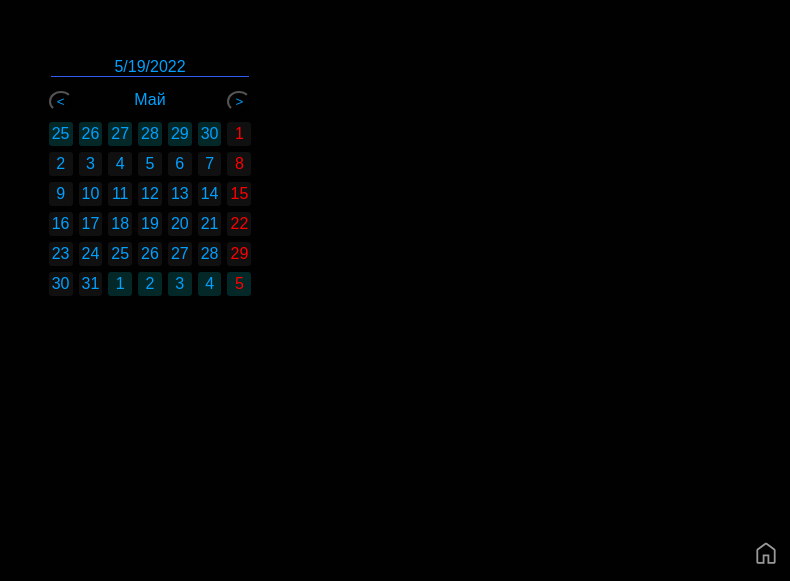
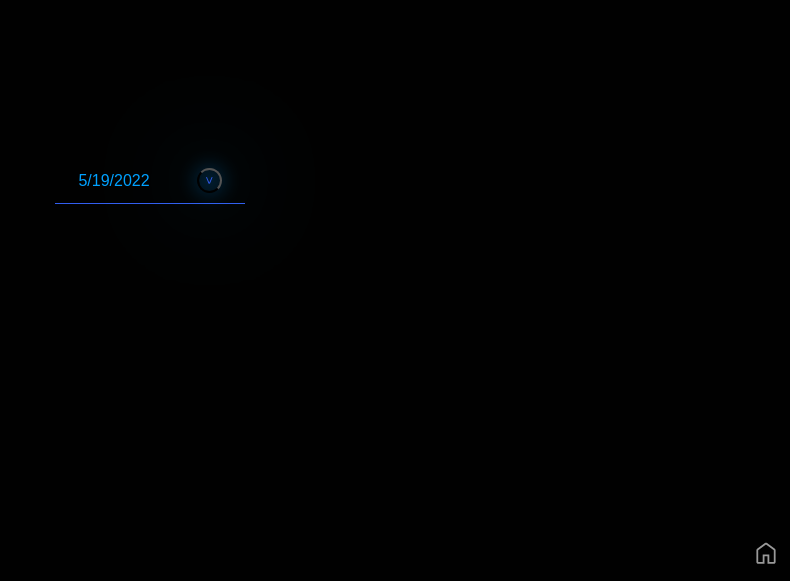
Before and after one commit to dvsherbakov/feature-store, a React (Create React App) app: page /dp in a window 1280 px wide. Shown: the part 219-800 px from the top of the page, without its empty margins (490-1280 px from the left). Built offline with nearby package versions, Linux system fonts and the light colour scheme.

Commit message:
switch date selector

```diff
--- a/src/components/DataPicker/DataPicker.tsx
+++ b/src/components/DataPicker/DataPicker.tsx
@@ -1,4 +1,4 @@
-import React, {useCallback, useState} from 'react';
+import React, {useCallback, useEffect, useState} from 'react';
 import styles from './datapicker.module.scss'
 import {getMonthDays} from "./getMonthDays";
 import {months} from "./types";
@@ -6,6 +6,14 @@ import {months} from "./types";
 export const DataPicker = () => {
     const [month, setMonth] = useState<number>((new Date()).getMonth())
     const [selectedDate, setSelectedDate] = useState<Date>(new Date())
+    const [visible, setVisible] = useState<boolean>(false)
+
+    useEffect(() => {
+        if (visible)
+            setTimeout(() => {
+                setVisible(false)
+            }, 5000)
+    }, [selectedDate]) // eslint-disable-line react-hooks/exhaustive-deps
 
     const handleNextMonth = useCallback(() => {
         setMonth(month === 11 ? 0 : (cur) => cur + 1)
@@ -14,6 +22,10 @@ export const DataPicker = () => {
     const handlePrevMonth = useCallback(() => {
         setMonth(month === 0 ? 11 : (cur) => cur - 1)
     }, [month])
+
+    const visibleSwitcher = useCallback(() => {
+        setVisible((v) => !v)
+    }, [])
 
     const m = getMonthDays(2022, month)
 
@@ -25,14 +37,18 @@ export const DataPicker = () => {
         {itm.getDate()}
     </div>))
 
-    return (<div className={styles['dataPicker']}>
-        <div className={styles['selectedViewer']}>{selectedDate.toLocaleDateString()}</div>
-        <div className={styles['monthArea']}>
-            <button onClick={handlePrevMonth}>{'<'}</button>
-            {months[month]}
-            <button onClick={handleNextMonth}>{'>'}</button>
+    return (<div className={styles['datePicker']}>
+        <div className={styles['selectedViewer']}>
+            {selectedDate.toLocaleDateString()}
+            <button className={styles[visible ? 'marked' : '']} onClick={visibleSwitcher}>{'>'}</button>
         </div>
-
-        <div className={styles['dataViewer']}> {dataViewer} </div>
+        {visible && <section>
+            <div className={styles['monthArea']}>
+                <button onClick={handlePrevMonth}>{'<'}</button>
+                {months[month]}
+                <button onClick={handleNextMonth}>{'>'}</button>
+            </div>
+            <div className={styles['dataViewer']}> {dataViewer} </div>
+        </section>}
     </div>);
 };
--- a/src/components/DataPicker/datapicker.module.scss
+++ b/src/components/DataPicker/datapicker.module.scss
@@ -2,23 +2,21 @@
   --color: #325EEF;
 }
 
-.dataPicker {
+.datePicker {
+  position:relative;
   display: flex;
   flex-direction: column;
   font-family: Arial, Helvetica, serif;
+  font-size: 16px;
   color: #00a1ff;
 
-  .monthArea {
-    padding: 2px 8px;
-    display: flex;
-    justify-content: space-between;
-
   button {
+    width: 25px;
+    height: 25px;
+    border-radius: 50%;
+    cursor: pointer;
     background-color: transparent;
-      color: #00a1ff;
-      border-radius: 50%;
     transition: 0.5s;
-      cursor: pointer;
 
     &:hover {
       box-shadow: 0 0 1px var(--color),
@@ -33,13 +31,39 @@
       transform: scale(1.3);
     }
   }
+
+  .selectedViewer {
+    display: flex;
+    min-width: 190px;
+    margin: 12px 10px;
+    border-bottom: 1px solid var(--color);
+    justify-content: space-around;
+    align-items: center;
+
+    button {
+      color: var(--color);
+      margin: 10px 0;
+      transform: rotate(90deg);
+      filter: drop-shadow(0 0 10px #00a1ff) drop-shadow(0 0 50px #00a1ff);
     }
 
-  .selectedViewer{
+    .marked {
+      transform: rotate(-90deg);
+    }
+  }
+
+  .hidden {
+    display: none;
+  }
+
+  .monthArea {
+    padding: 2px 8px;
     display: flex;
-    margin: 0 10px 12px 10px;
-    border-bottom: 1px solid var(--color);
-    justify-content: center;
+    justify-content: space-between;
+
+    button {
+      color: #00a1ff;
+    }
   }
 
   .dataViewer {
@@ -56,10 +80,11 @@
       margin: 3px;
       border-radius: 3px;
       background-color: rgba(20, 20, 20, 0.8);
-      cursor:pointer;
+      cursor: pointer;
+
       &:hover {
-        margin:1px;
-        padding:5px;
+        margin: 1px;
+        padding: 5px;
       }
     }
 
@@ -71,4 +96,8 @@
       background-color: rgba(20, 200, 200, 0.2);
     }
   }
+  section {
+    position: absolute;
+    top: 70px;
   }
+}
```
Lines whose indentation alone changed are shown as unchanged.
